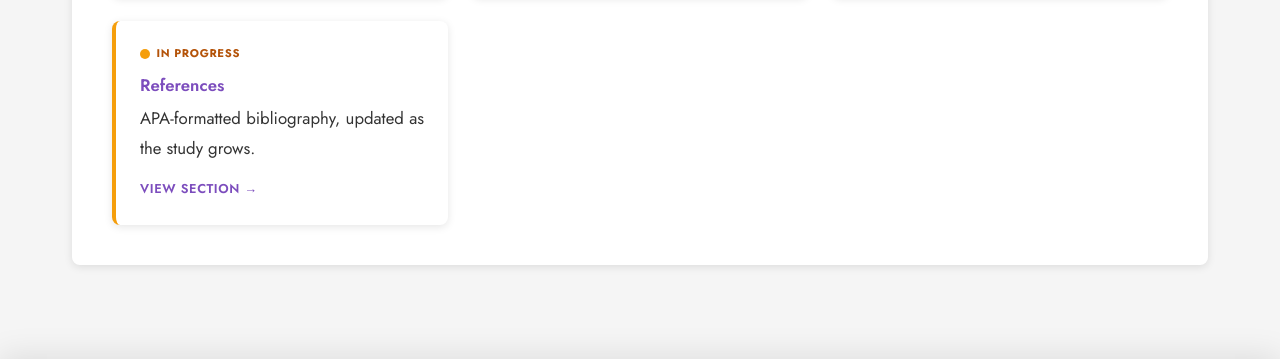
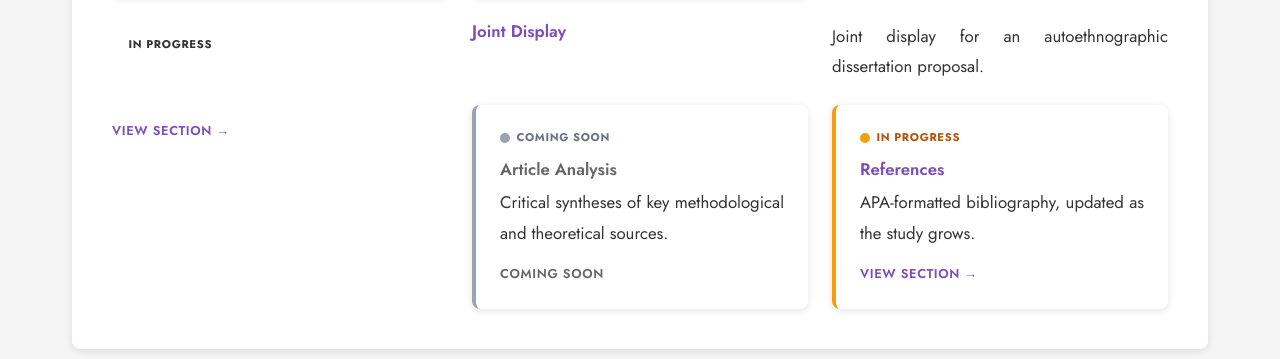
Before and after one commit to confusedbysmiles/confusedbysmiles.github.io, a plain HTML site: page edps936/index.html in a window 1280 px wide. Shown: the part 1473-1832 px from the top of the page. Drawn offline with Linux system fonts and the light colour scheme.

Commit message:
Update index.html

```diff
--- a/edps936/index.html
+++ b/edps936/index.html
@@ -139,7 +139,26 @@
                     </div>
                 </a>
 
-                <!-- 5 · Article Analysis -->
+
+                <!-- 5 · Joint Display -->
+                   href="joint-display.html"
+                   role="listitem"
+                   aria-describedby="tooltip-diagram">
+                    <div class="toc-card__status">
+                        <span class="status-dot" aria-hidden="true"></span>
+                        <span class="status-label">In Progress</span>
+                    </div>
+                    <h3 class="toc-card__title">Joint Display</h3>
+                    <p class="toc-card__teaser">Joint display for an autoethnographic dissertation proposal.</p>
+                    <span class="toc-card__cta" aria-hidden="true">View section &rarr;</span>
+                    <div class="toc-tooltip" id="tooltip-diagram" role="tooltip">
+                        This projected joint display integrates quantitative artifact patterns with qualitative self-interview
+                        findings across six thematic nodes to examine how the researcher's lived experiences with technology
+                        shaped an equity-focused mathematics teaching identity.
+                    </div>
+                </a>
+
+                <!-- 6 · Article Analysis -->
                 <a class="toc-card toc-card--coming-soon"
                    href="article-analysis.html"
                    role="listitem"
```
